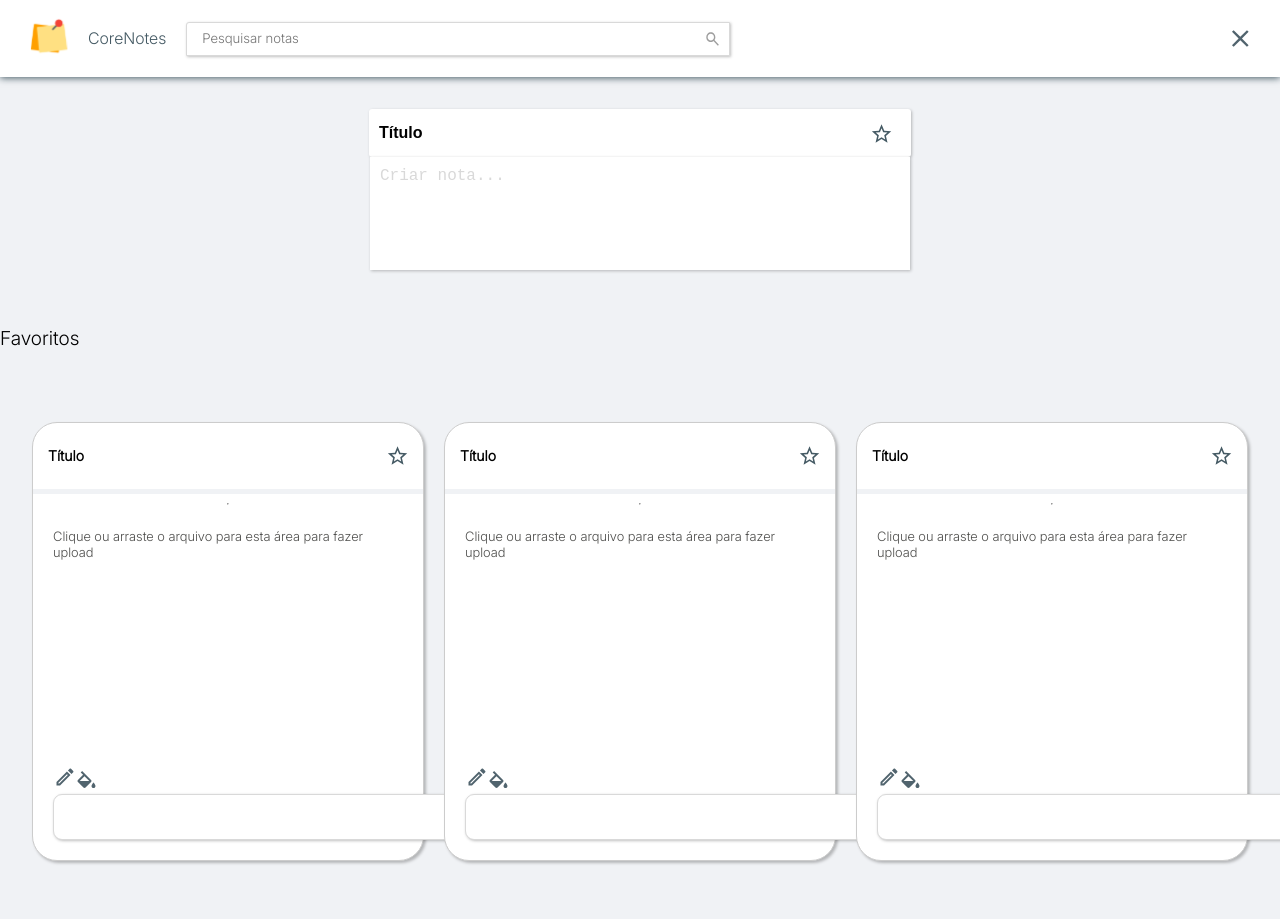
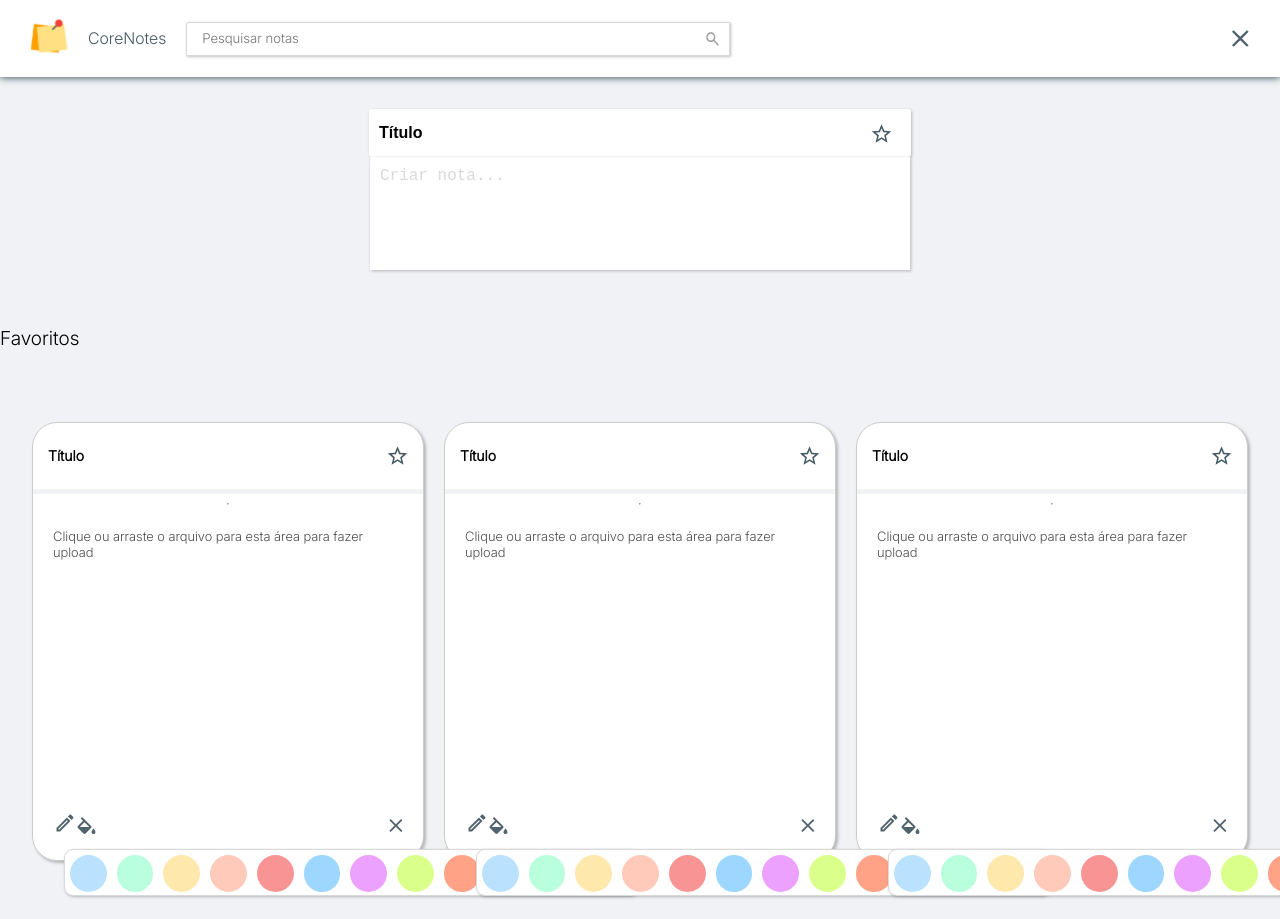
Before and after one commit to AntonioJacinto11672/corelab-web-challenge_my, a React (Vite) app: page / in a window 1280 px wide. Shown: the top 919 px of the page. Built offline with nearby package versions, Linux system fonts and the light colour scheme.

Commit message:
criar o handlecolor

```diff
--- a/src/components/Card/Card.module.scss
+++ b/src/components/Card/Card.module.scss
@@ -10,6 +10,8 @@
   margin: 20px auto;
   background: var(--white-0);
   box-shadow: 2px 2px 3px 0px rgba(0, 0, 0, 0.251);
+  position: relative;
+  z-index: -30;
 
   .cardHeader {
     display: flex;
@@ -63,4 +65,5 @@
     margin: 10px;
   }
 
+
 }
--- a/src/components/Card/CardColor/CardColor.module.scss
+++ b/src/components/Card/CardColor/CardColor.module.scss
@@ -1,39 +1,102 @@
+@import "../../../styles/handleColor.module.scss";
+
 .CardColor {
+    position: absolute;
+    /* Rectangle 1066 */
+    box-sizing: border-box;
     display: flex;
-    /* Rectangle 1066 */
-
-    box-sizing: border-box;
+    align-items: center;
     width: 574.61px;
     height: 46.46px;
-    left: 145.48px;
-    top: 657.63px;
     background: #FFFFFF;
     border: 1px solid #D9D9D9;
     box-shadow: 1px 1px 3px rgba(0, 0, 0, 0.25);
     border-radius: 9px;
+    flex-wrap: wrap;
+    margin-top: -2rem;
+    margin-left: 2rem;
+
+    .CardColorContent {
+        .cardColorItens {
+            display: flex;
+            justify-content: space-between;
+            flex-wrap: wrap;
+
+            div {
+                cursor: pointer;
+                margin: 5px;
+                display: block;
+                width: 36.71px;
+                height: 36.71px;
+                gap: 0px;
+                opacity: 0px;
+                border-radius: 100%;
+                margin-left: 5px;
+
+                &:focus {
+                    border: 10px solid blue;
+                    border-radius: 100%;
+                }
+
+                &:hover {
+                    border: 2.5px  solid blue;
+                    transition: ease-in;}
+            }
+        }
+    }
+
+}
+
+.colorTeste2 {
+    background-color: $color-1;
+}
 
 
-    div {
 
-        /* Ellipse 1 */
-        border-radius: 100%;
-        width: 7px;
-        height: 7px;
-        border: 100%;
-        display: flex;
-        justify-content: center;
-        align-items: center;
-        padding: 15px;
+.color1 {
+    background-color: $color-1;
+}
 
-        div {
-            width: 5px;
-            height: 5px;
-            background: #BAE2FF;
-            border-radius: 100%;
-            border: 100%;
-        }
+.color2 {
+    background-color: $color-2;
+}
 
-    }
+.color3 {
+    background-color: $color-3;
+}
 
+.color4 {
+    background-color: $color-4;
+}
 
+.color5 {
+    background-color: $color-5;
 }
+
+.color6 {
+    background-color: $color-6;
+}
+
+.color7 {
+    background-color: $color-7;
+}
+
+.color8 {
+    background-color: $color-8;
+}
+
+.color9 {
+    background-color: $color-9;
+}
+
+.color10 {
+    background-color: $color-10;
+}
+
+.color11 {
+    background-color: $color-11;
+}
+
+.color12 {
+    background-color: $color-12;
+}
--- a/src/components/Card/CardColor/index.tsx
+++ b/src/components/Card/CardColor/index.tsx
@@ -1,8 +1,52 @@
+import { useEffect, useState } from "react";
 import styles from "./CardColor.module.scss";
+import CardColorItems from "../CardColorItems";
+const colorValues = [
+    "color1",
+    "color2",
+    "color3",
+    "color4",
+    "color5",
+    "color6",
+    "color7",
+    "color8",
+    "color9",
+    "color10",
+    "color11",
+    "color12"
+]
 const CardColor = () => {
-    return (<div className={styles.CardColor}>
-        <div></div>
-    </div>);
+    const [color, setColor] = useState<string>()
+
+    useEffect(() => {
+
+    }, [setColor])
+    const count = 1
+
+    const handleCorlor = (color: string) => {
+        console.log("Color 1", color)
+    }
+
+    return (
+        <div className={styles.CardColor}>
+            <div className={styles.CardColorContent}>
+                <div className={styles.cardColorItens}>
+                    <CardColorItems  classColor="color1" onclick={handleCorlor}/>
+                    <CardColorItems  classColor="color2" onclick={handleCorlor}/>
+                    <CardColorItems  classColor="color3" onclick={handleCorlor}/>
+                    <CardColorItems  classColor="color4" onclick={handleCorlor}/>
+                    <CardColorItems  classColor="color5" onclick={handleCorlor}/>
+                    <CardColorItems  classColor="color6" onclick={handleCorlor}/>
+                    <CardColorItems  classColor="color7" onclick={handleCorlor}/>
+                    <CardColorItems  classColor="color8" onclick={handleCorlor}/>
+                    <CardColorItems  classColor="color9" onclick={handleCorlor}/>
+                    <CardColorItems  classColor="color10" onclick={handleCorlor}/>
+                    <CardColorItems  classColor="color11" onclick={handleCorlor}/>
+                    <CardColorItems  classColor="color12" onclick={handleCorlor}/>
+                </div>
+            </div>
+        </div>
+    );
 }
 
 export default CardColor;
--- /dev/null
+++ b/src/components/Card/CardColorItems/index.tsx
@@ -0,0 +1,11 @@
+import styles from "../CardColor/CardColor.module.scss";
+interface CardColorItemsProps {
+    classColor: string
+    onclick: (classColor: string) => void
+}
+
+const CardColorItems: React.FC<CardColorItemsProps> = ({ classColor, onclick }) => {
+    return (<div className={styles[classColor]} onClick={() => onclick(classColor)}> </div>);
+}
+
+export default CardColorItems;
--- a/src/components/Card/index.tsx
+++ b/src/components/Card/index.tsx
@@ -8,8 +8,9 @@ interface ICard {
 }
 
 const Card = () => {
-  return (
-    /* Abertura do Cartão */
+  return (<div>
+
+
     <div className={styles.Card}>
 
       <div>
@@ -38,17 +39,16 @@ const Card = () => {
             <path d="M16.4957 11.5468C16.4957 11.5468 14.4957 13.7168 14.4957 15.0468C14.4957 15.5772 14.7064 16.086 15.0815 16.461C15.4565 16.8361 15.9652 17.0468 16.4957 17.0468C17.0261 17.0468 17.5348 16.8361 17.9099 16.461C18.285 16.086 18.4957 15.5772 18.4957 15.0468C18.4957 13.7168 16.4957 11.5468 16.4957 11.5468ZM2.70566 10.0468L7.49566 5.25681L12.2857 10.0468M14.0557 8.98681L5.11566 0.046814L3.70566 1.45681L6.08566 3.83681L0.935664 8.98681C0.345664 9.54681 0.345664 10.5168 0.935664 11.1068L6.43566 16.6068C6.72566 16.8968 7.11566 17.0468 7.49566 17.0468C7.87566 17.0468 8.26566 16.8968 8.55566 16.6068L14.0557 11.1068C14.6457 10.5168 14.6457 9.54681 14.0557 8.98681Z" fill="#51646E" />
           </svg>
 
-          <div>
-            <CardColor />
-          </div>
         </div>
 
 
         <img src="/img/remove.svg" alt="Remover" className={styles.remove} />
 
       </div>
+    </div>
 
-    </div>
+    <CardColor />
+  </div>
   );
 };
 
--- a/src/pages/Task/Tasks.module.scss
+++ b/src/pages/Task/Tasks.module.scss
@@ -30,6 +30,7 @@
     top: -0.01px;
     gap: 0px;
     opacity: 0px;
+    box-sizing: content-box;
 
 
 
--- a/src/styles/_variaveis.scss
+++ b/src/styles/_variaveis.scss
@@ -6,9 +6,9 @@
     --Gray-2: #959595;
     --gray-3: #455A64;
     --gray-4: #D9D9D9;
-
     --red-0: red;
-
     --black-3: #00000040;
 
+
+
 }
--- /dev/null
+++ b/src/styles/handleColor.module.scss
@@ -0,0 +1,12 @@
+$color-1: #BAE2FF;
+$color-2: #B9FFDD;
+$color-3: #FFE8AC;
+$color-4: #FFCAB9;
+$color-5: #F99494;
+$color-6: #9DD6FF;
+$color-7: #ECA1FF;
+$color-8: #DAFF8B;
+$color-9: #FFA285;
+$color-10: #CDCDCD;
+$color-11: #979797;
+$color-12: #A99A7C;
```
